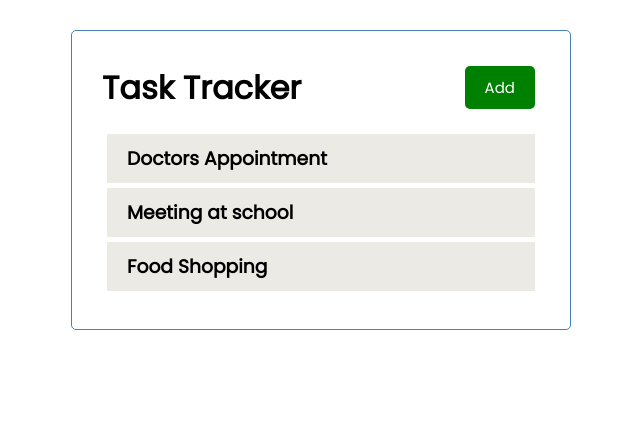
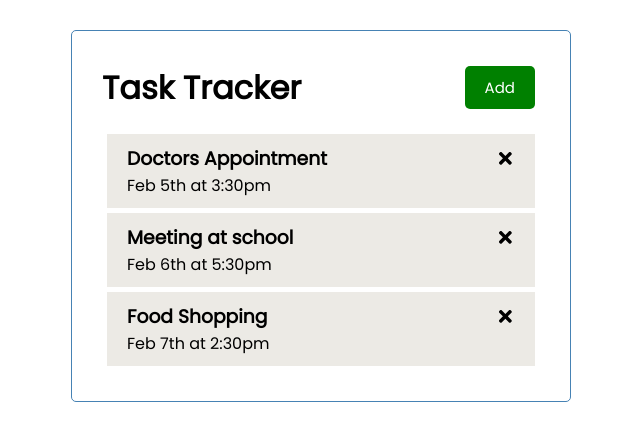
Before and after one commit to JOANITA-51/react-my-app, a React (Create React App) app in the folder react-task-tracker/: page / in a window 1280 px wide. Shown: the top 440 px of the page, without its empty margins (319-959 px from the left). Built offline with nearby package versions, Linux system fonts and the light colour scheme.

Commit message:
Adding a delete icon in form of an x

```diff
--- a/react-task-tracker/package.json
+++ b/react-task-tracker/package.json
@@ -8,6 +8,7 @@
     "@testing-library/user-event": "^12.8.3",
     "react": "^17.0.2",
     "react-dom": "^17.0.2",
+    "react-icons": "^4.3.1",
     "react-scripts": "4.0.3",
     "web-vitals": "^1.1.2"
   },
--- a/react-task-tracker/src/components/task.js
+++ b/react-task-tracker/src/components/task.js
@@ -1,8 +1,11 @@
+import {FaTimes} from 'react-icons/fa'
 const Task = ({task}) => {
     return (
         <div className='task'>
-            <h3 >{task.text}</h3>
-
+            <h3 >
+                {task.text} < FaTimes/>
+            </h3>
+            <p>{task.day}</p>
         </div>
     )
 }
```
Also changed, not shown: 1 other file (tests, documents, lock files or other folders).
